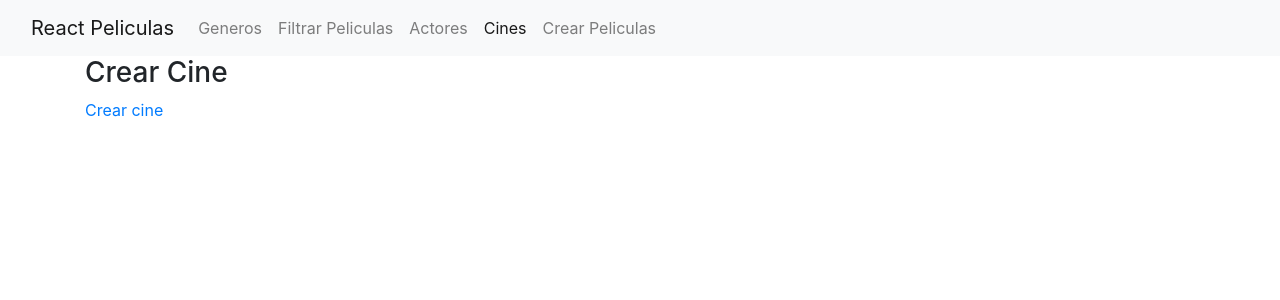
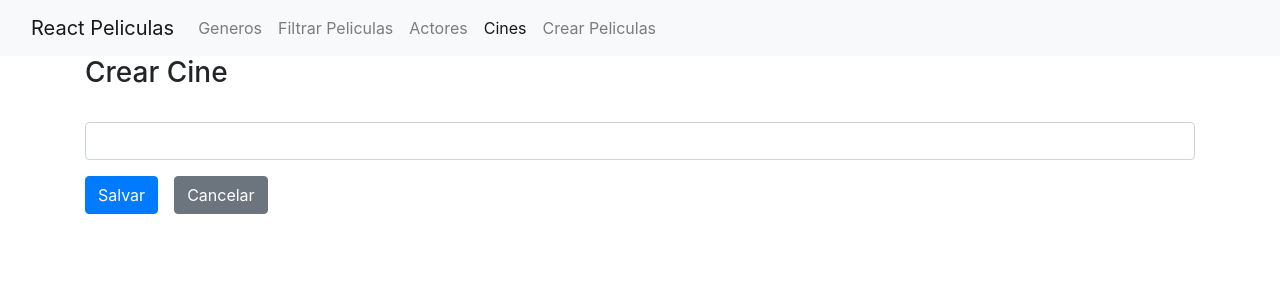
Before and after one commit to dsamador/react-peliculas, a React (Create React App) app: page /cines/crear in a window 1280 px wide. Shown: the top 300 px of the page. Built offline with nearby package versions, Linux system fonts and the light colour scheme.

Commit message:
Markdown y cines

```diff
--- a/package.json
+++ b/package.json
@@ -14,8 +14,10 @@
     "formik": "^2.2.6",
     "react": "^17.0.2",
     "react-dom": "^17.0.2",
+    "react-markdown": "^7.1.0",
     "react-router-dom": "^5.2.1",
     "react-scripts": "4.0.3",
+    "typed-react-markdown": "^0.1.0",
     "typescript": "^4.4.4",
     "web-vitals": "^1.1.2",
     "yup": "^0.32.9"
--- a/src/actores/EditarActor.tsx
+++ b/src/actores/EditarActor.tsx
@@ -6,6 +6,7 @@
             <h3>Crear Actor</h3>
             <FormularioActores
                 modelo={{nombre:'Fulanito',
+                biografia: '#Tom Ha nacido en **MD**',
                 fechaNacimiento:new Date('1996-06-01T00:00:00'),
                 fotoURL:''
             }}
--- a/src/actores/FormularioActores.model.d.ts
+++ b/src/actores/FormularioActores.model.d.ts
@@ -3,4 +3,5 @@
     fechaNacimiento?: Date;
     foto?: File;
     fotoURL?: string;
+    biografia?: string;
 }
--- a/src/actores/FormularioActores.tsx
+++ b/src/actores/FormularioActores.tsx
@@ -6,6 +6,7 @@
 import * as Yup from 'yup';
 import FormGroupFecha from '../utils/FormGroupFecha';
 import FormGroupImagen from "../utils/FormGroupImagen";
+import FormGroupMarkdown from '../utils/FormGroupMarkdown';
 
 export default function FormularioActores(props:formularioActoresProps){
     return (
@@ -14,7 +15,8 @@
             onSubmit={props.onSubmit}
             validationSchema={Yup.object({
                 nombre: Yup.string().required('Este campo es requerido').primeraLetraMayuscula(),
-                fechaNacimiento: Yup.date().nullable().required('Este campo es requerido')
+                fechaNacimiento: Yup.date().nullable().required('Este campo es requerido'),
+                foto: Yup.string().required('Pon una fotico')
             })}
         >
             {(formikProps) => (
@@ -22,6 +24,7 @@
                     <FormGroupText campo="nombre" label="Nombre" />
                     <FormGroupFecha label="Fecha Nacimiento" campo="fechaNacimiento" />
                     <FormGroupImagen campo='foto' label='Foto' imagenURL={props.modelo.fotoURL}/>
+                    <FormGroupMarkdown campo="biografia" label="Biografia" />
 
                     <Button disabled={formikProps.isSubmitting}
                         type="submit"
--- a/src/cines/CrearCine.tsx
+++ b/src/cines/CrearCine.tsx
@@ -1,10 +1,14 @@
 import { Link } from "react-router-dom";
+import FormularioCines from './FormularioCines';
 
 export default function CrearCines(){
     return (
         <>
             <h3>Crear Cine</h3>
-            <Link to='cines/crear'>Crear cine</Link>
+            <FormularioCines
+                modelo={{nombre:''}}
+                onSubmit={valores => console.log(valores)}
+            />
         </>
     )
 }
--- a/src/cines/EditarCine.tsx
+++ b/src/cines/EditarCine.tsx
@@ -1,10 +1,14 @@
 import { Link } from "react-router-dom";
+import FormularioCines from './FormularioCines';
 
 export default function EditarCines(){
     return (
         <>
             <h3>Editar Cines</h3>
-            <Link to='cines/crear'>Crear cine</Link>
+            <FormularioCines
+                modelo={{nombre:'Colombia Salvaje'}}
+                onSubmit={valores => console.log(valores)}
+            />
         </>
     )
 }
--- /dev/null
+++ b/src/cines/FormularioCines.tsx
@@ -0,0 +1,31 @@
+import { cineCreacionDTO } from './cines.model';
+import { Form, Formik, FormikHelpers } from 'formik';
+import * as Yup from 'yup';
+import FormGroupText from '../utils/FormGroupText';
+import Button from '../utils/Button';
+import { Link } from 'react-router-dom';
+export default function FormularioCines(props: formularioCinesProps) {
+    return (
+        <Formik
+            initialValues={props.modelo}
+            onSubmit={props.onSubmit}
+            validationSchema={Yup.object({
+                nombre: Yup.string().required('Este campo es requerido').primeraLetraMayuscula()
+            })}
+        >
+            {(formikProps)=>(
+                <Form>
+                    <FormGroupText label="Nombre" campo="nombre" />
+                    <Button disabled={formikProps.isSubmitting} type="submit">Salvar</Button>
+                    <Link className="btn btn-secondary" to="/cines">Cancelar</Link>
+                </Form>
+            )}
+        </Formik>
+    )
+}
+
+
+interface formularioCinesProps{
+    modelo: cineCreacionDTO;
+    onSubmit(valores: cineCreacionDTO, acciones: FormikHelpers<cineCreacionDTO>): void;
+}
--- /dev/null
+++ b/src/cines/cines.model.d.ts
@@ -0,0 +1,3 @@
+export interface cineCreacionDTO{
+    nombre: string;
+}
--- /dev/null
+++ b/src/utils/FormGroupMarkdown.tsx
@@ -0,0 +1,30 @@
+import { Field, useFormikContext } from "formik";
+import ReactMarkdown from "react-markdown";
+import './FormGroupMarkdownCSS.css';
+
+export default function FormGroupMarkdown(props: formGroupMarkdownProps){
+
+    const {values} = useFormikContext<any>();
+
+    return(
+        <div className="from-group form-markdown">
+            <div>
+                <label htmlFor="">{props.label}</label>
+                <div>
+                    <Field name={props.campo} as="textarea" className="from-textarea" />
+                </div>
+            </div>
+            <div>
+                <label htmlFor="">{props.label} (preview):</label>
+                <div className="markdown-container">
+                    <ReactMarkdown>{values[props.campo]}</ReactMarkdown>
+                </div>
+            </div>
+        </div>
+    )
+}
+
+interface formGroupMarkdownProps{
+    campo: string;
+    label: string;
+}
--- /dev/null
+++ b/src/utils/FormGroupMarkdownCSS.css
@@ -0,0 +1,15 @@
+.form-markdown{
+    display: flex;
+}
+
+.form-markdown textarea{
+    width: 500px;
+    height: 500px;
+    margin-right: 15px;
+}
+
+.form-markdown .markdown-container{
+    border: 1px dashed black;
+    width: 500px;
+    height: 500px;
+}
```
Also changed, not shown: 1 other file (tests, documents, lock files or other folders).
